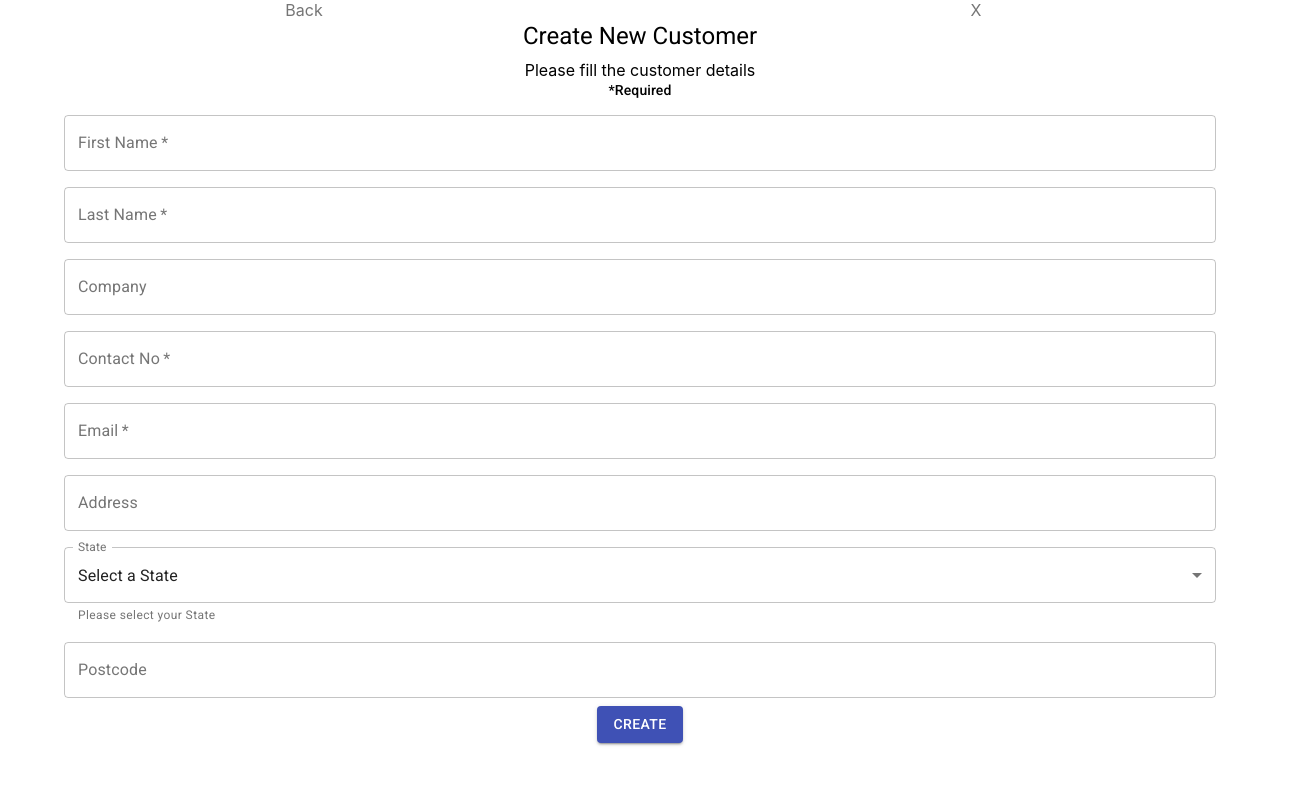
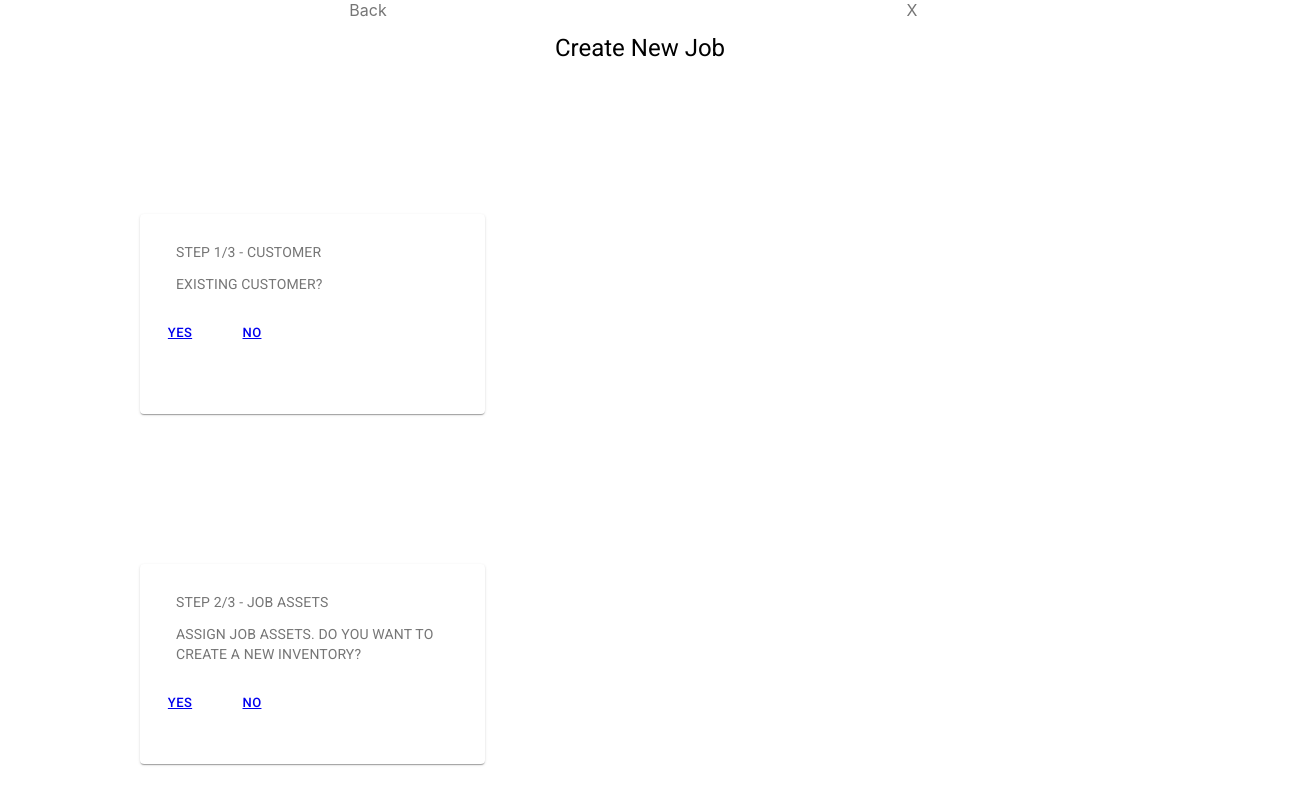
Before and after one commit to tweneboah/taskstech, a React (Create React App) app: page / in a window 1280 px wide. Shown: the top 800 px of the page, 1312 px wide, since content can reach past the window. Built offline with nearby package versions, Linux system fonts and the light colour scheme.

Commit message:
Added CreateJob component.

```diff
--- a/src/App.css
+++ b/src/App.css
@@ -1,5 +1,7 @@
 .App {
   text-align: center;
+  width: 80%;
+  margin: 0 auto;
 }
 
 .errormessage {
--- a/src/App.js
+++ b/src/App.js
@@ -3,13 +3,12 @@ import './App.css';
 import SignUp from './components/Forms/SignUp';
 import TradieLogin from './components/Forms/TradieLogin';
 import CreateJob from './components/Jobs/CreateJob';
-import { NewCustomer } from './components/Forms/NewCustomer';
 
 function App() {
   return (
     <div className="App">
       { /* <CreateJob NewCustomer /> */}
-      <NewCustomer />
+      <CreateJob />
     </div>
   );
 }
--- a/src/components/Forms/NewCustomer.js
+++ /dev/null
@@ -1,152 +0,0 @@
-import React from 'react';
-import TextField from '@material-ui/core/TextField';
-import { makeStyles } from '@material-ui/core/styles';
-import Typography from '@material-ui/core/Typography';
-import MenuItem from '@material-ui/core/MenuItem';
-import Button from '@material-ui/core/Button';
-
-import FormNav from '../Navigation/FormNav';
-
-const useStyles = makeStyles((theme) => ({
-    root: {
-        '& .MuiTextField-root': {
-            margin: theme.spacing(1),
-            width: '90vw',
-        },
-    },
-}));
-
-const states = [
-    {
-        value: 'Select State',
-        label: 'Select a State',
-    },
-    {
-        value: 'New South Wales',
-        label: 'NSW',
-    },
-    {
-        value: 'Queensland',
-        label: 'QLD',
-    },
-    {
-        value: 'South Australia',
-        label: 'SA',
-    },
-    {
-        value: 'Tasmania',
-        label: 'TAS',
-    },
-    {
-        value: 'Victoria',
-        label: 'VIC',
-    },
-    {
-        value: 'Western Australia',
-        label: 'WA',
-    },
-];
-
-
-export const NewCustomer = () => {
-    const classes = useStyles();
-    const [state, setState] = React.useState('');
-
-    const handleChange = (event) => {
-        setState(event.target.value);
-    };
-
-
-    return (
-        <React.Fragment>
-            <FormNav />
-            <div id='content-heading'>
-                <Typography gutterBottom variant="h5">
-                    Create New Customer
-                </Typography>
-                <Typography gutterBottom variant="span">
-                    Please fill the customer details
-                </Typography>
-                <Typography variant="subtitle2" gutterBottom>
-                *Required
-                </Typography>
-
-            </div>
-            <form className={classes.root} noValidate autoComplete="off">
-                <div id='fields'>
-                    <TextField
-                        /* error */
-                        required
-                        id="outlined-error-helper-text"
-                        label="First Name"
-                        variant="outlined"
-                    />
-                    <TextField
-                        /*error*/
-                        required
-                        id="outlined-error-helper-text"
-                        label="Last Name"
-                        variant="outlined"
-                    />
-                    <TextField
-                        /*error*/
-                        id="outlined-error-helper-text"
-                        label="Company"
-                        variant="outlined"
-                    />
-                    <TextField
-                        /*error*/
-                        required
-                        id="outlined-error-helper-text"
-                        label="Contact No"
-                        variant="outlined"
-                        type='number'
-                    />
-                    <TextField
-                        /*error*/
-                        required
-                        id="outlined-error-helper-text"
-                        label="Email"
-                        variant="outlined"
-                    />
-                    <TextField
-                        /*error*/
-                        id="outlined-error-helper-text"
-                        label="Address"
-                        variant="outlined"
-                    />
-                    <TextField
-                        id="outlined-select-currency-native"
-                        select
-                        label="State"
-                        value={state}
-                        onChange={handleChange}
-                        SelectProps={{
-                            native: true,
-                        }}
-                        helperText="Please select your State"
-                        variant="outlined"
-                    >
-                        {states.map((option) => (
-                            <option key={option.value} value={option.value}>
-                                {option.label}
-                            </option>
-                        ))}
-                    </TextField>
-                    <TextField
-                        /*error*/
-                        id="outlined-error-helper-text"
-                        type='number'
-                        label="Postcode"
-                        variant="outlined"
-                    />
-                </div>
-                <div id='buttons'>
-                    <Button variant="contained" color="primary">
-                        Create
-                    </Button>
-                </div>
-            </form>
-        </React.Fragment>
-    );
-}
--- a/src/components/Jobs/CreateJob.js
+++ b/src/components/Jobs/CreateJob.js
@@ -15,8 +15,9 @@ import FormNav from '../Navigation/FormNav';
 const useStyles = makeStyles({
   root: {
     maxWidth: 345,
-    height: '20vh',
-    marginBottom: '8%'
+    height: '25vh',
+    marginBottom: '15%',
+    marginTop: '15%'
   },
   job: {
     margin: 12
@@ -52,12 +53,13 @@ const CreateJob = () => {
             </Typography>
             </CardContent>
           </CardActionArea>
+
           <CardActions>
             <Button size="small" color="primary">
-              Yes
+              <a href="#">Yes</a>
             </Button>
             <Button size="small" color="primary">
-              <a href="../Forms/NewCustomer.js">No</a>
+              <a href="#">No</a>
             </Button>
           </CardActions>
         </Card>
@@ -76,6 +78,15 @@ const CreateJob = () => {
               </Typography>
             </CardContent>
           </CardActionArea>
+
+          <CardActions>
+            <Button size="small" color="primary">
+              <a href="#">Yes</a>
+            </Button>
+            <Button size="small" color="primary">
+              <a href="#">No</a>
+            </Button>
+          </CardActions>
 
         </Card>
       </div>
```
Also changed, not shown: src/reducers/NewCustomerReducers.js (deleted).
